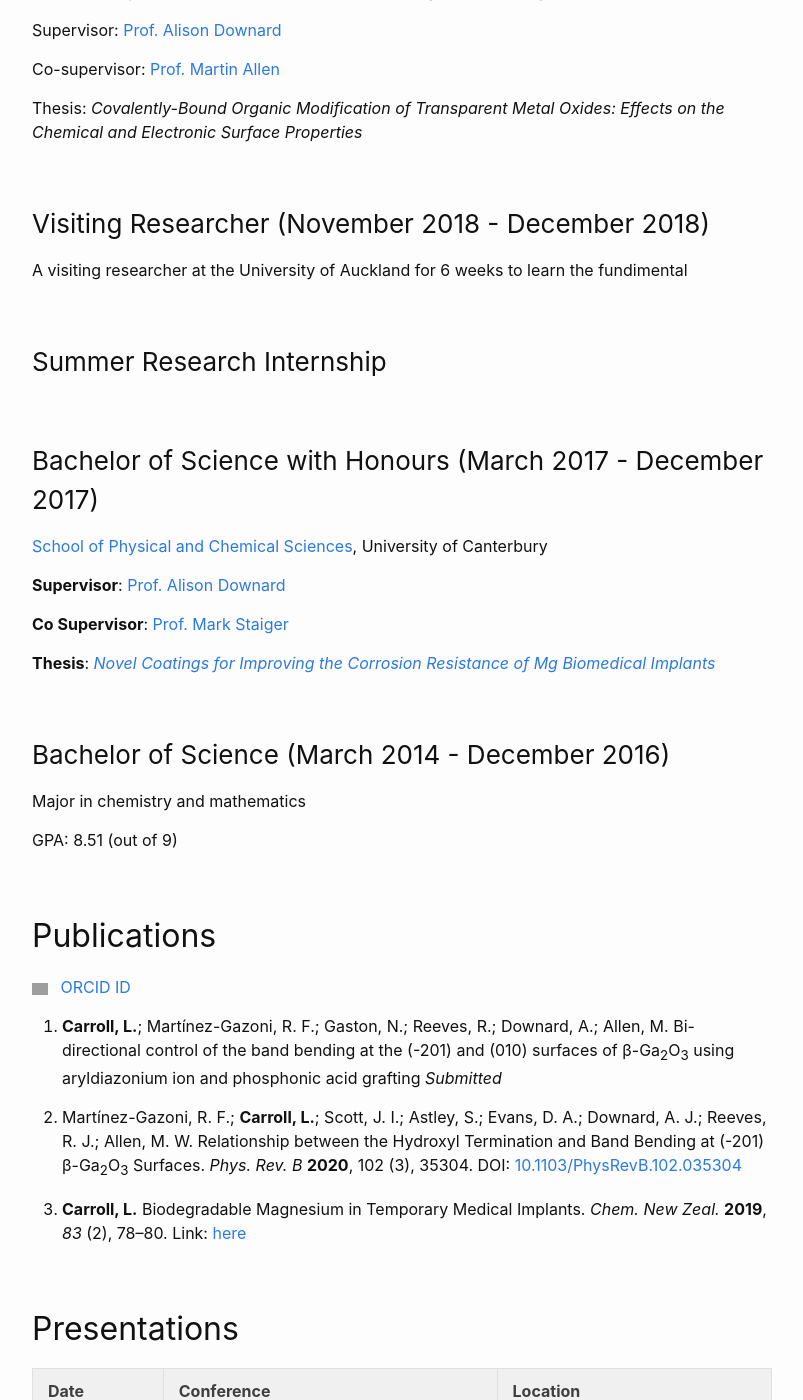
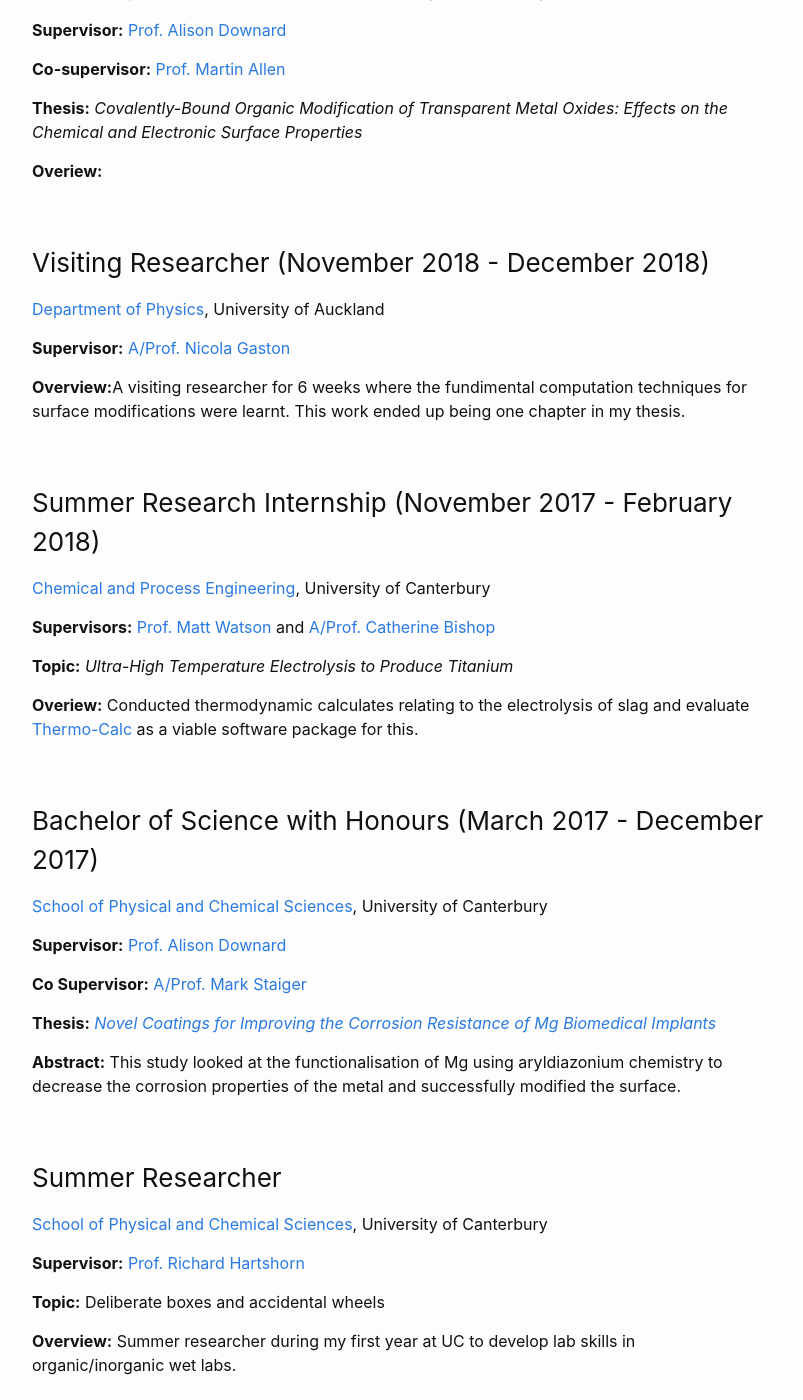
Before and after one commit to LRCarroll/LRCarroll, a Jekyll site: the page built from curricilum.md, in a window 1280 px wide and 1400 px high, scrolled down 437 px. Shown: the whole window, without its empty margins (238-1041 px from the left). Built offline with Jekyll 4.4.1, drawn with Linux system fonts in a browser that asks for light colours; grey boxes are pictures that could not be loaded.

Commit message:
Research Update

```diff
--- a/curricilum.md
+++ b/curricilum.md
@@ -10,26 +10,52 @@ Last updated October 23, 2021
 ### Doctor of Philosophy (March 2018 - Present)
 <a href="https://www.canterbury.ac.nz/science/schools-and-departments/phys-chem/">School of Physical and Chemical Sciences</a>, University of Canterbury
 
-Supervisor: <a href="https://www.canterbury.ac.nz/science/contact-us/people/alison-downard.html">Prof. Alison Downard</a>
+**Supervisor:** <a href="https://www.canterbury.ac.nz/science/contact-us/people/alison-downard.html">Prof. Alison Downard</a>
 
-Co-supervisor: <a href="https://www.canterbury.ac.nz/engineering/contact-us/people/martin-allen.html">Prof. Martin Allen</a>
+**Co-supervisor:** <a href="https://www.canterbury.ac.nz/engineering/contact-us/people/martin-allen.html">Prof. Martin Allen</a>
 
-Thesis: *Covalently-Bound Organic Modification of Transparent Metal Oxides: Effects on the Chemical and Electronic Surface Properties*
+**Thesis:** *Covalently-Bound Organic Modification of Transparent Metal Oxides: Effects on the Chemical and Electronic Surface Properties*
+
+**Overiew:**
+
 
 ### Visiting Researcher (November 2018 - December 2018)
-A visiting researcher at the University of Auckland for 6 weeks to learn the fundimental
+<a href="https://www.auckland.ac.nz/en/science/about-the-faculty/department-of-physics.html">Department of Physics</a>, University of Auckland
+
+**Supervisor:** <a href="https://unidirectory.auckland.ac.nz/profile/n-gaston">A/Prof. Nicola Gaston</a>
+
+**Overview:**A visiting researcher for 6 weeks where the fundimental computation techniques for surface modifications were learnt. This work ended up being one chapter in my thesis.
 
 
-### Summer Research Internship
+### Summer Research Internship (November 2017 - February 2018)
+<a href="https://www.canterbury.ac.nz/study/subjects/chemical-and-process-engineering/">Chemical and Process Engineering</a>, University of Canterbury
+
+**Supervisors:** <a href="https://www.canterbury.ac.nz/engineering/contact-us/people/matt-james-watson.html">Prof. Matt Watson</a> and <a href="https://www.canterbury.ac.nz/engineering/contact-us/people/catherine-bishop.html">A/Prof. Catherine Bishop</a>
+
+**Topic:** *Ultra-High Temperature Electrolysis to Produce Titanium*
+
+**Overiew:** Conducted thermodynamic calculates relating to the electrolysis of slag and evaluate <a href="https://thermocalc.com/">Thermo-Calc</a> as a viable software package for this.
+
 
 ### Bachelor of Science with Honours (March 2017 - December 2017)
 <a href="https://www.canterbury.ac.nz/science/schools-and-departments/phys-chem/">School of Physical and Chemical Sciences</a>, University of Canterbury
 
-**Supervisor**: <a href="https://www.canterbury.ac.nz/science/contact-us/people/alison-downard.html">Prof. Alison Downard</a>
+**Supervisor:** <a href="https://www.canterbury.ac.nz/science/contact-us/people/alison-downard.html">Prof. Alison Downard</a>
 
-**Co Supervisor**: <a href="https://researchprofile.canterbury.ac.nz/Researcher.aspx?researchername=Mark%20Peter%20Staiger">Prof. Mark Staiger</a>
+**Co Supervisor:** <a href="https://researchprofile.canterbury.ac.nz/Researcher.aspx?researchername=Mark%20Peter%20Staiger">A/Prof. Mark Staiger</a>
 
-**Thesis**: [*Novel Coatings for Improving the Corrosion Resistance of Mg Biomedical Implants*](assets/Liam Carroll - Honours Thesis.pdf)
+**Thesis:** [*Novel Coatings for Improving the Corrosion Resistance of Mg Biomedical Implants*](assets/Liam Carroll - Honours Thesis.pdf)
+
+**Abstract:** This study looked at the functionalisation of Mg using aryldiazonium chemistry to decrease the corrosion properties of the metal and successfully modified the surface.
+
+### Summer Researcher
+<a href="https://www.canterbury.ac.nz/science/schools-and-departments/phys-chem/">School of Physical and Chemical Sciences</a>, University of Canterbury
+
+**Supervisor:** <a href="https://www.canterbury.ac.nz/science/contact-us/people/richard-hartshorn.html">Prof. Richard Hartshorn</a>
+
+**Topic:** Deliberate boxes and accidental wheels
+
+**Overview:** Summer researcher during my first year at UC to develop lab skills in organic/inorganic wet labs.
 
 ### Bachelor of Science (March 2014 - December 2016)
 Major in chemistry and mathematics
```
